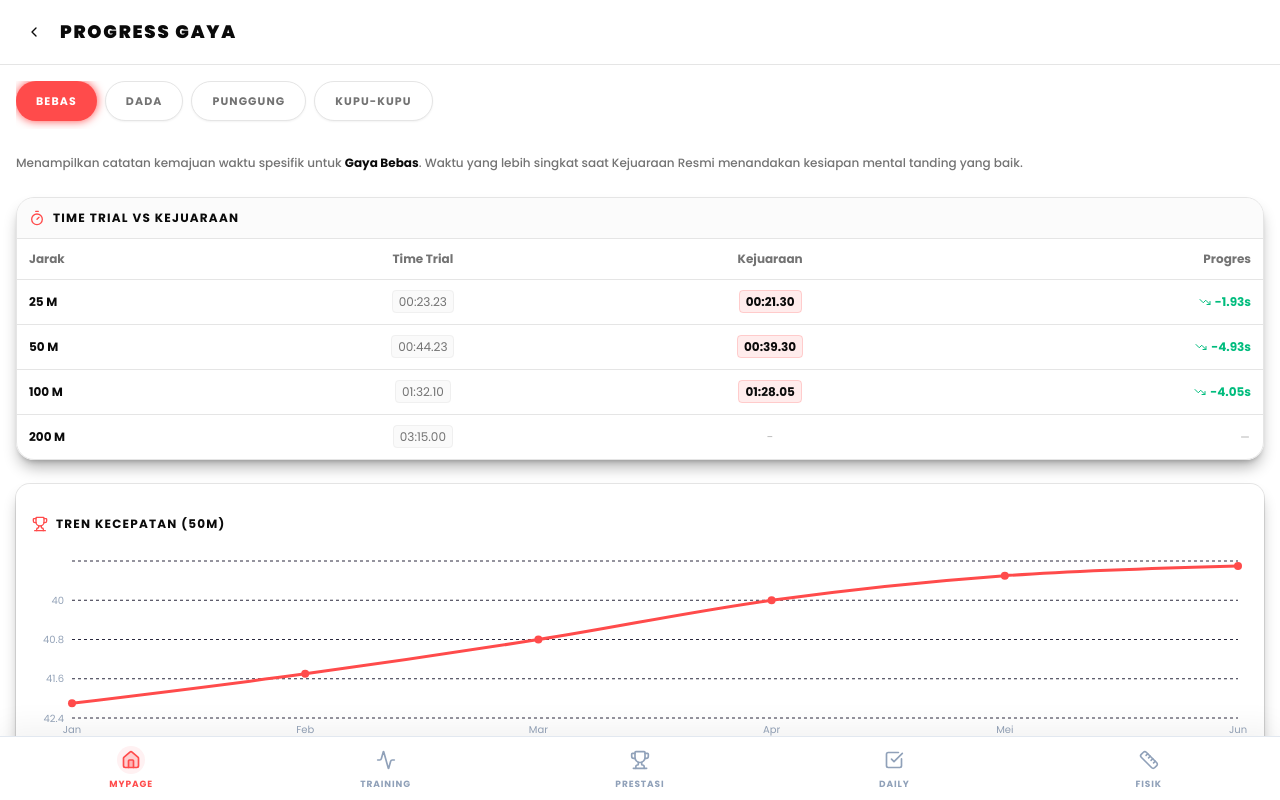
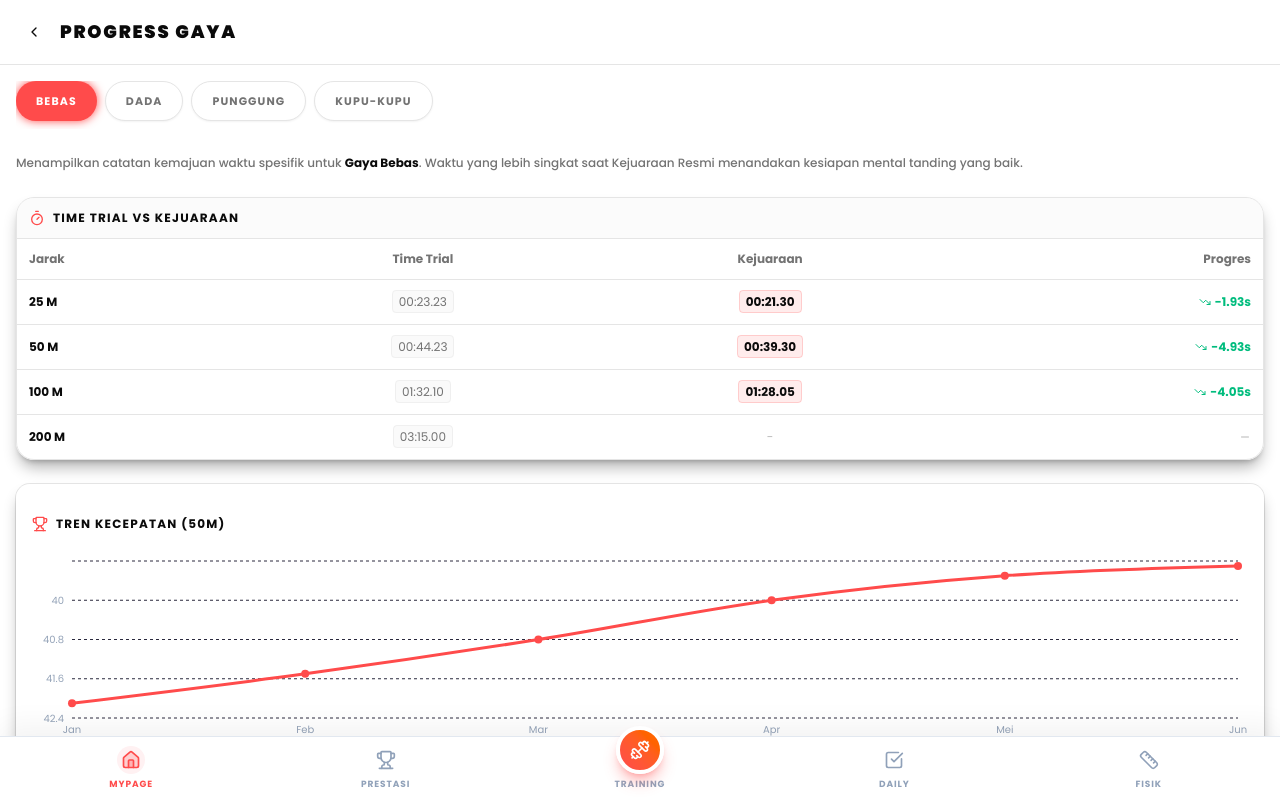
Before and after one commit to warnadunia/PSSC, a Next.js app: page /athlete/mypage/progress-gaya in a window 1280 px wide. Built offline with nearby package versions, Linux system fonts and the light colour scheme.

Commit message:
style: update Training bottom nav button to floating popup for athletes

```diff
--- a/src/app/(dashboard)/athlete/layout.tsx
+++ b/src/app/(dashboard)/athlete/layout.tsx
@@ -1,21 +1,25 @@
 // app/(dashboard)/athlete/layout.tsx
 "use client"
 
-import { ReactNode } from "react"
+import { ReactNode, useState } from "react"
 import Link from "next/link"
-import { usePathname } from "next/navigation"
-import { Home, Activity, Trophy, CheckSquare, Ruler } from "lucide-react"
+import { usePathname, useRouter } from "next/navigation"
+import { Home, Activity, Trophy, CheckSquare, Ruler, Play, Dumbbell } from "lucide-react"
+import { Sheet, SheetContent, SheetHeader, SheetTitle } from "@/components/ui/sheet"
+import { Button } from "@/components/ui/button"
 
 export default function AthleteLayout({ children }: { children: ReactNode }) {
   const pathname = usePathname()
+  const router = useRouter()
+  const [isTrainingOpen, setIsTrainingOpen] = useState(false)
 
   // 5 PILAR MENU ATLET
   const navItems = [
-    { name: "MyPage", href: "/athlete/mypage", icon: Home },
-    { name: "Training", href: "/athlete/training", icon: Activity },
-    { name: "Prestasi", href: "/athlete/prestasi", icon: Trophy },
-    { name: "Daily", href: "/athlete/daily", icon: CheckSquare },
-    { name: "Fisik", href: "/athlete/fisik", icon: Ruler },
+    { name: "MyPage", href: "/athlete/mypage", icon: Home, isLink: true },
+    { name: "Prestasi", href: "/athlete/prestasi", icon: Trophy, isLink: true },
+    { name: "Training", href: "/athlete/training", icon: Dumbbell, isLink: false },
+    { name: "Daily", href: "/athlete/daily", icon: CheckSquare, isLink: true },
+    { name: "Fisik", href: "/athlete/fisik", icon: Ruler, isLink: true },
   ]
 
   return (
@@ -33,8 +37,10 @@ export default function AthleteLayout({ children }: { children: ReactNode }) {
       {/* BOTTOM NAVIGATION BAR */}
       <nav className="absolute bottom-0 w-full flex h-16 items-center justify-between px-1 border-t border-slate-200 dark:border-border bg-white dark:bg-card pb-safe z-40 shadow-[0_-10px_30px_rgba(0,0,0,0.05)] dark:shadow-[0_-10px_30px_rgba(0,0,0,0.3)]">
         {navItems.map((item) => {
-          const isActive = pathname.includes(item.href)
+          const isActive = item.isLink ? pathname.includes(item.href) : isTrainingOpen
           const Icon = item.icon
+
+          if (item.isLink) {
             return (
               <Link
                 key={item.name}
@@ -49,8 +55,53 @@ export default function AthleteLayout({ children }: { children: ReactNode }) {
                 <span className="text-[9px] font-bold uppercase tracking-widest">{item.name}</span>
               </Link>
             )
+          } else {
+            // Training Center Popup Action (FAB Style)
+            return (
+              <div key={item.name} className="relative w-[20%] flex flex-col items-center justify-start -mt-5">
+                <button
+                  onClick={() => setIsTrainingOpen(true)}
+                  className={`flex flex-col items-center justify-center w-12 h-12 rounded-full shadow-lg shadow-[#ff4b4b]/40 text-white transition-all bg-gradient-to-tr from-[#ff4b4b] to-orange-500 hover:scale-105 active:scale-95 border-4 border-white dark:border-card relative z-10`}
+                >
+                  <Icon className="h-5 w-5" />
+                </button>
+                <span className="text-[9px] font-bold uppercase tracking-widest text-slate-400 dark:text-muted-foreground mt-1">{item.name}</span>
+              </div>
+            )
+          }
         })}
       </nav>
+
+      {/* GLOBAL TRAINING START POPUP SHEET UNTUK ATLET */}
+      <Sheet open={isTrainingOpen} onOpenChange={setIsTrainingOpen}>
+        <SheetContent side="bottom" className="rounded-t-3xl px-4 pb-6 pt-4 h-auto flex flex-col bg-white dark:bg-card border-t border-slate-200 dark:border-border text-slate-900 dark:text-white">
+          <SheetHeader className="border-b border-slate-200 dark:border-border pb-4 text-left shrink-0">
+            <SheetTitle className="text-lg font-heading font-bold uppercase tracking-widest flex items-center gap-2 text-slate-900 dark:text-white">
+              <Dumbbell className="h-5 w-5 text-[#ff4b4b]" /> Menu Latihan
+            </SheetTitle>
+            <p className="text-xs text-slate-500 dark:text-slate-400 font-medium">Siap untuk sesi latihan hari ini?</p>
+          </SheetHeader>
+
+          <div className="py-6 flex flex-col gap-4 items-center">
+            <div className="w-20 h-20 bg-rose-50 dark:bg-[#ff4b4b]/10 rounded-full flex items-center justify-center shadow-inner mb-2">
+              <Play className="h-8 w-8 text-[#ff4b4b] ml-1" />
+            </div>
+            <p className="text-sm font-bold text-center">Kamu punya 1 program latihan hari ini!</p>
+          </div>
+
+          <div className="pt-2">
+            <Button
+              className="w-full h-14 rounded-2xl bg-gradient-to-r from-[#ff4b4b] to-orange-500 hover:opacity-90 text-white font-bold text-sm tracking-wider uppercase shadow-lg shadow-[#ff4b4b]/30"
+              onClick={() => {
+                setIsTrainingOpen(false)
+                router.push('/athlete/training')
+              }}
+            >
+              <Play className="mr-2 h-5 w-5" /> Mulai Latihan
+            </Button>
+          </div>
+        </SheetContent>
+      </Sheet>
 
     </div>
   )
```
Lines whose indentation alone changed are shown as unchanged.
